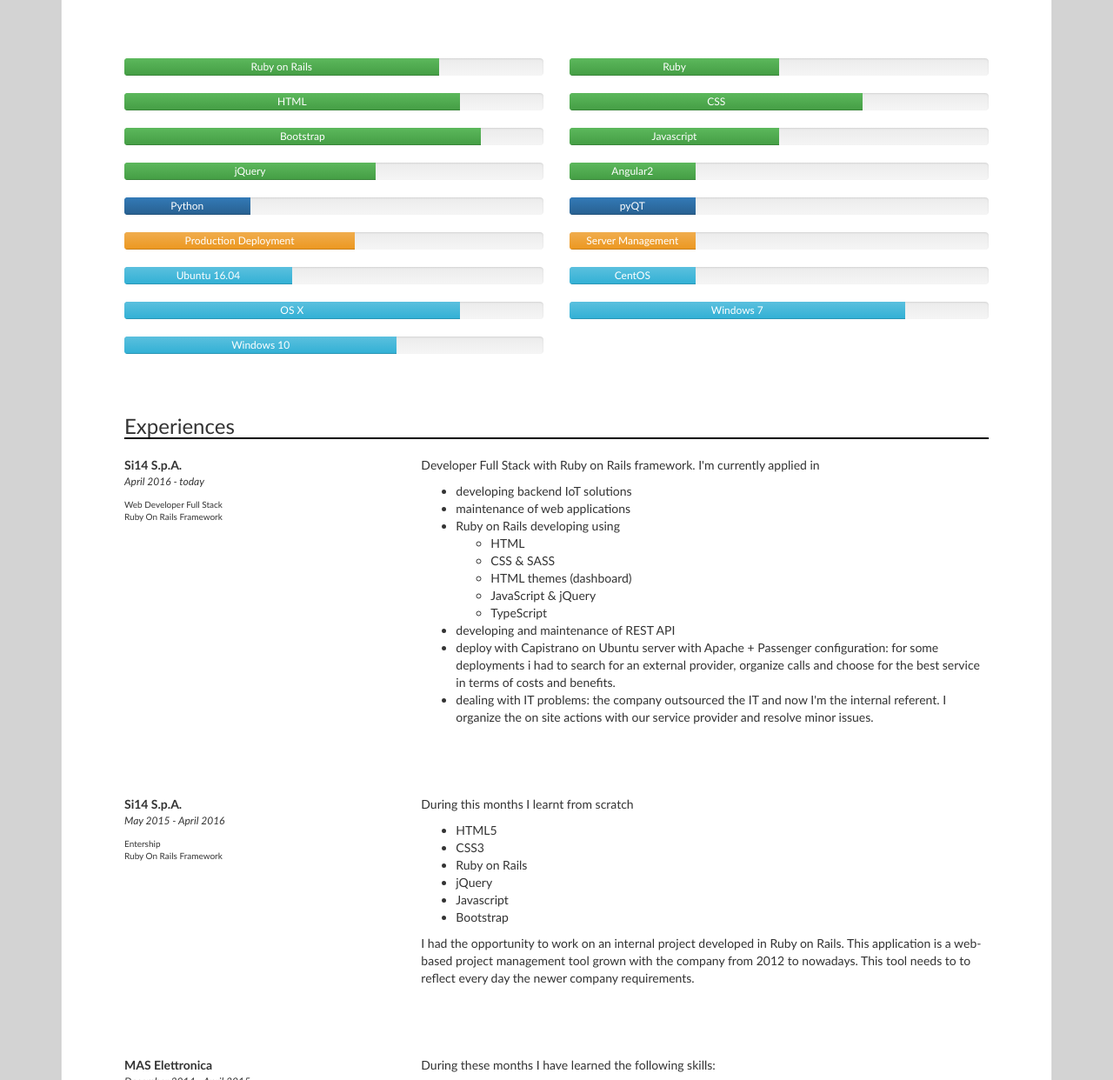
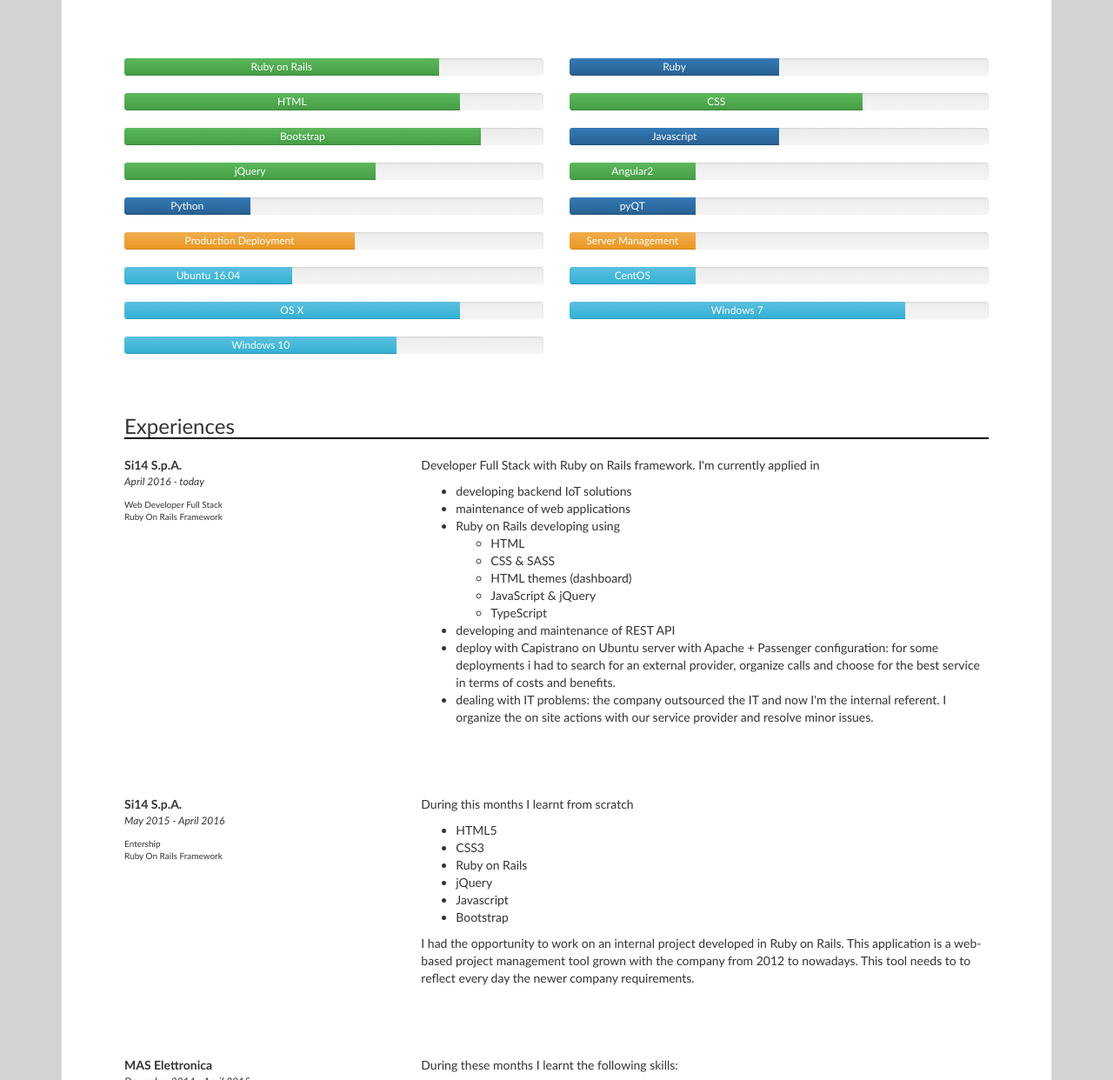
Before and after one commit to kreactiv8/resume, a plain HTML site: page index.html in a window 1280 px wide. Shown: the part 356-1598 px from the top of the page at 87% size. Drawn offline with nearby package versions, Linux system fonts and the light colour scheme.

Commit message:
Minor fixes

```diff
--- a/index.html
+++ b/index.html
@@ -70,6 +70,7 @@
           </div>
         </section>
 
+        <!-- MAIN-ABILITIES -->
         <section class="main-abilities">
           <div class="row">
             <div class="col-md-6">
@@ -81,7 +82,7 @@
             </div>
             <div class="col-md-6">
               <div class="progress">
-                <div class="progress-bar progress-bar-success" role="progressbar" aria-valuenow="50" aria-valuemin="0" aria-valuemax="100" style="width: 50%">
+                <div class="progress-bar progress-bar-default" role="progressbar" aria-valuenow="50" aria-valuemin="0" aria-valuemax="100" style="width: 50%">
                   Ruby
                 </div>
               </div>
@@ -109,7 +110,7 @@
             </div>
             <div class="col-md-6">
               <div class="progress">
-                <div class="progress-bar progress-bar-success" role="progressbar" aria-valuenow="50" aria-valuemin="0" aria-valuemax="100" style="width: 50%">
+                <div class="progress-bar progress-bar-default" role="progressbar" aria-valuenow="50" aria-valuemin="0" aria-valuemax="100" style="width: 50%">
                   Javascript
                 </div>
               </div>
@@ -266,7 +267,7 @@
             </div>
             <div class="col-md-8">
               <p class="description">
-                During these months I have learned the following skills:
+                During these months I learnt the following skills:
                 <ul>
                   <li>Python</li>
                   <li>Basics of C</li>
@@ -283,7 +284,7 @@
                   <li>Creation and management of threads</li>
                   <li>Management of resources on the bus, lock</li>
                   <li>Writing the code necessary to manage through INTERRUPT functions of the software written by me through a board with buttons and an LCD.</li>
-                  <li>Draft graphics minimal but functional interface written in Qt 4</li>
+                  <li>Draft of minimal but functional interface written in Qt 4</li>
                 </ul>
               </p>
             </div>
```
